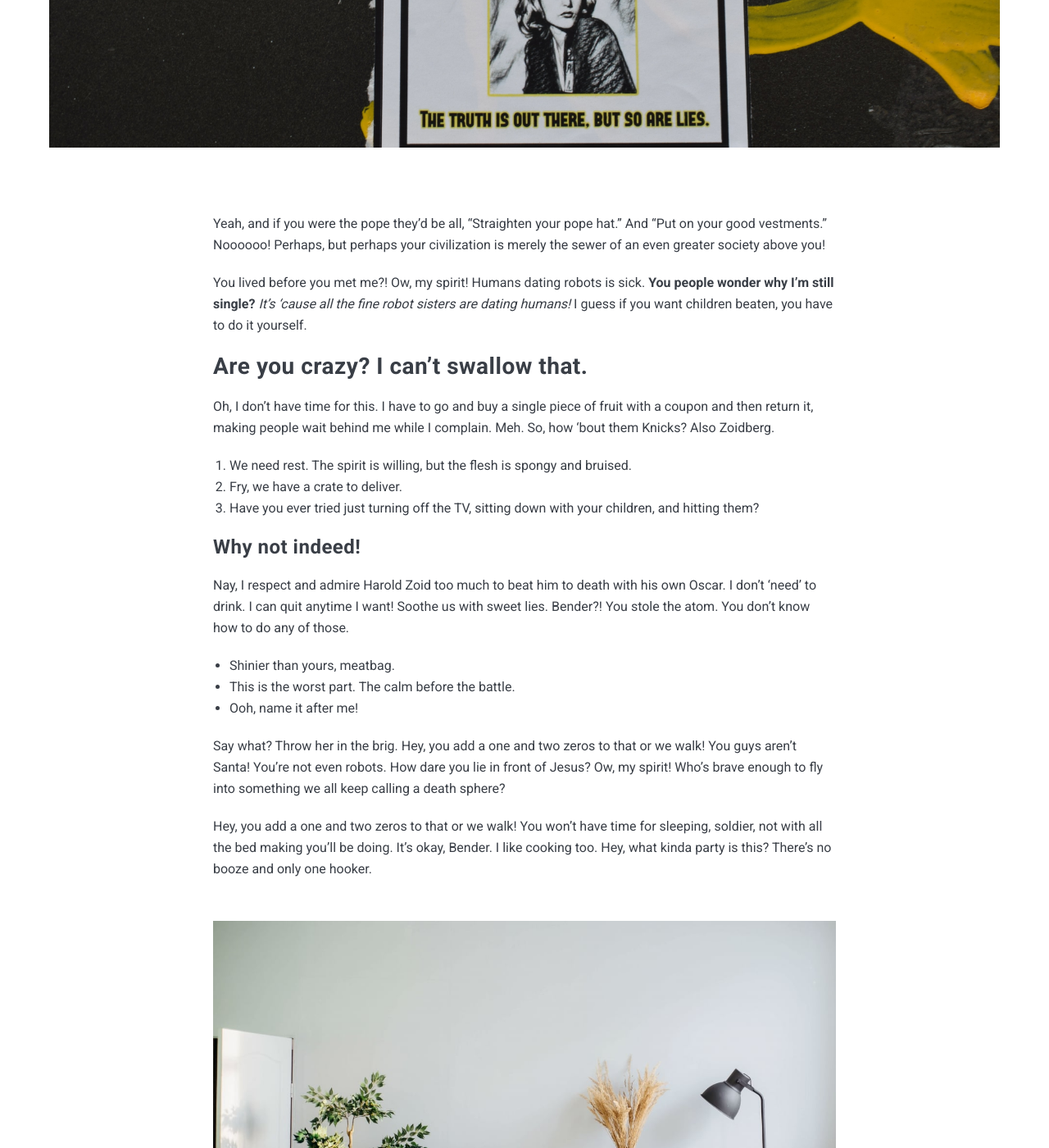
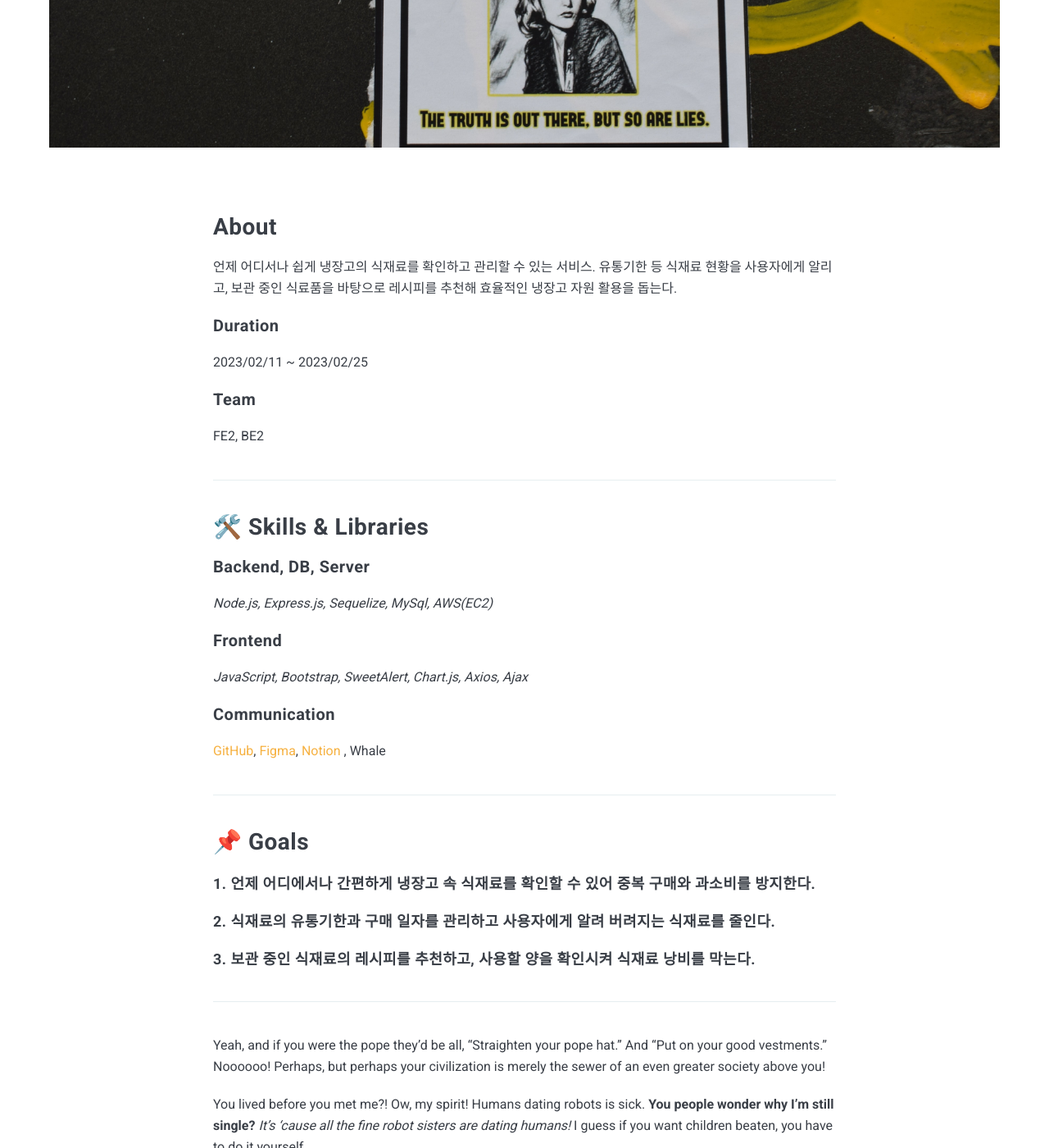
Before and after one commit to nietzche15/nietzche15.github.io, a Jekyll site: the page built from _posts/2023-02-26-Mafia-Game.markdown, in a window 1280 px wide and 1400 px high, scrolled down 793 px. Shown: the whole window at 82% size. Built offline with Jekyll 4.4.1, drawn with Linux system fonts in a browser that asks for light colours; nearby versions of some CDN libraries; some of the changed text lies outside the part shown.

Commit message:
folder 구조 정리

```diff
--- a/_posts/2023-02-26-Mafia-Game.markdown
+++ b/_posts/2023-02-26-Mafia-Game.markdown
@@ -2,8 +2,51 @@
 layout: post
 title: Mafia Game
 date: 2023-02-26 00:00:00 +0300
-image: project03_cover.jpg
+image: project03/project03_cover.jpg
 tags: TeamProject
+---
+
+## About
+
+언제 어디서나 쉽게 냉장고의 식재료를 확인하고 관리할 수 있는 서비스. 유통기한 등 식재료 현황을 사용자에게 알리고, 보관 중인 식료품을 바탕으로 레시피를 추천해 효율적인 냉장고 자원 활용을 돕는다.
+
+#### Duration
+
+2023/02/11 ~ 2023/02/25
+
+#### Team
+
+FE2, BE2
+
+---
+
+## 🛠️ Skills & Libraries
+
+#### Backend, DB, Server
+
+_Node.js, Express.js, Sequelize, MySql, AWS(EC2)_
+
+#### Frontend
+
+_JavaScript, Bootstrap, SweetAlert, Chart.js, Axios, Ajax_
+
+#### Communication
+
+<a href="https://github.com/nietzche15/SeSAC_Fridge/tree/develop" target="_blank">GitHub</a>,
+<a href="https://www.figma.com/file/XBcCD1jbtGqqt3vfmdogs5/SeSAC-Fridge?node-id=0-1&t=C85sLpErOtQ0FoOV-0" target="_blank">Figma</a>,
+<a href="https://www.notion.so/38dd33a0a22d4e78a52f2f2fe8a0a79c" target="_blank">Notion</a>
+, Whale
+
+---
+
+## 📌 Goals
+
+##### 1. 언제 어디에서나 간편하게 냉장고 속 식재료를 확인할 수 있어 중복 구매와 과소비를 방지한다.
+
+##### 2. 식재료의 유통기한과 구매 일자를 관리하고 사용자에게 알려 버려지는 식재료를 줄인다.
+
+##### 3. 보관 중인 식재료의 레시피를 추천하고, 사용할 양을 확인시켜 식재료 낭비를 막는다.
+
 ---
 
 Yeah, and if you were the pope they'd be all, "Straighten your pope hat." And "Put on your good vestments." Noooooo! Perhaps, but perhaps your civilization is merely the sewer of an even greater society above you!
```
Also changed, not shown: _posts/2023-02-05-Open-your-window.markdown (+44 -1 lines), images/project03/project03_cover.jpg (renamed from images/project03_cover.jpg), 2 other files.
